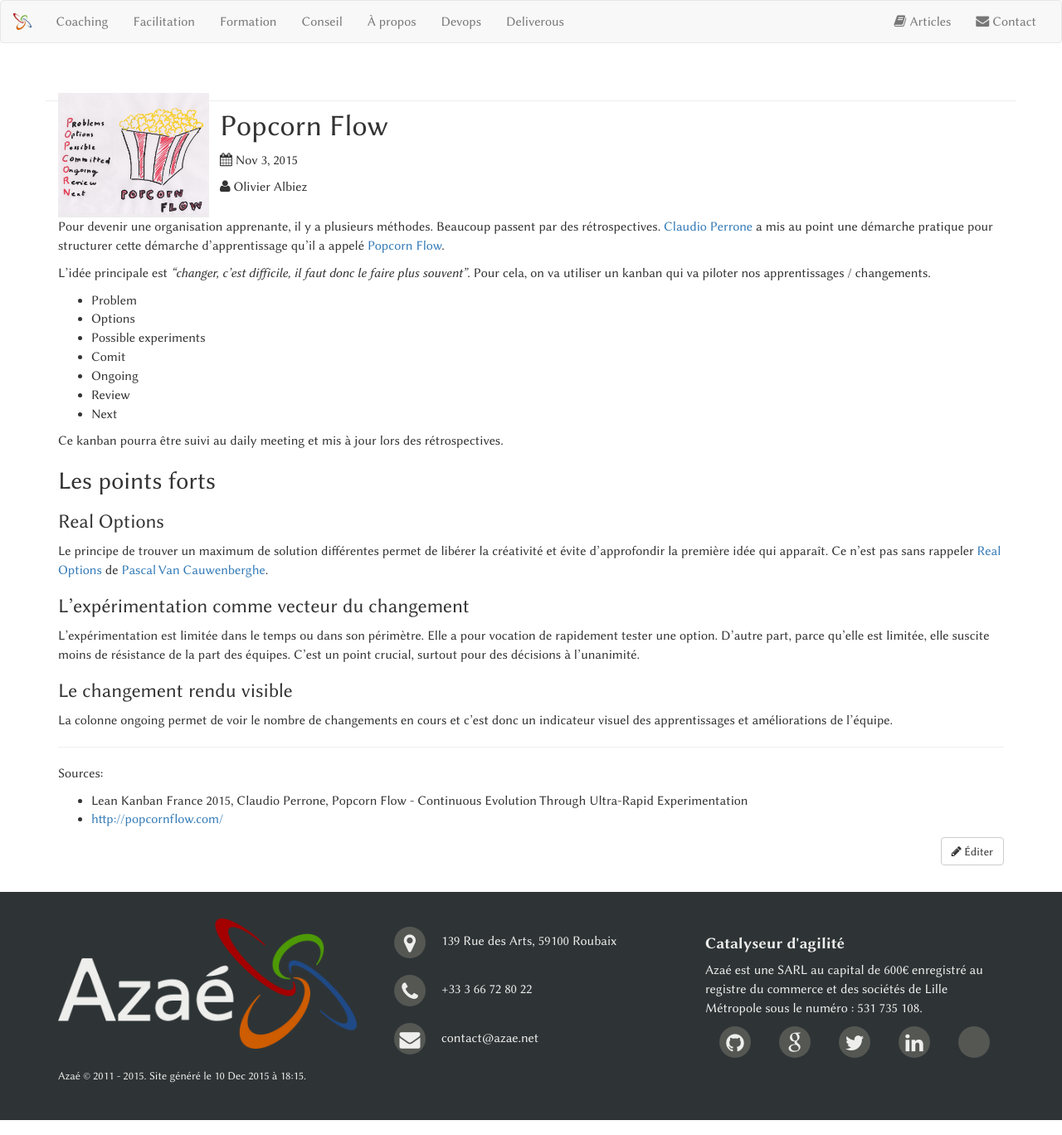
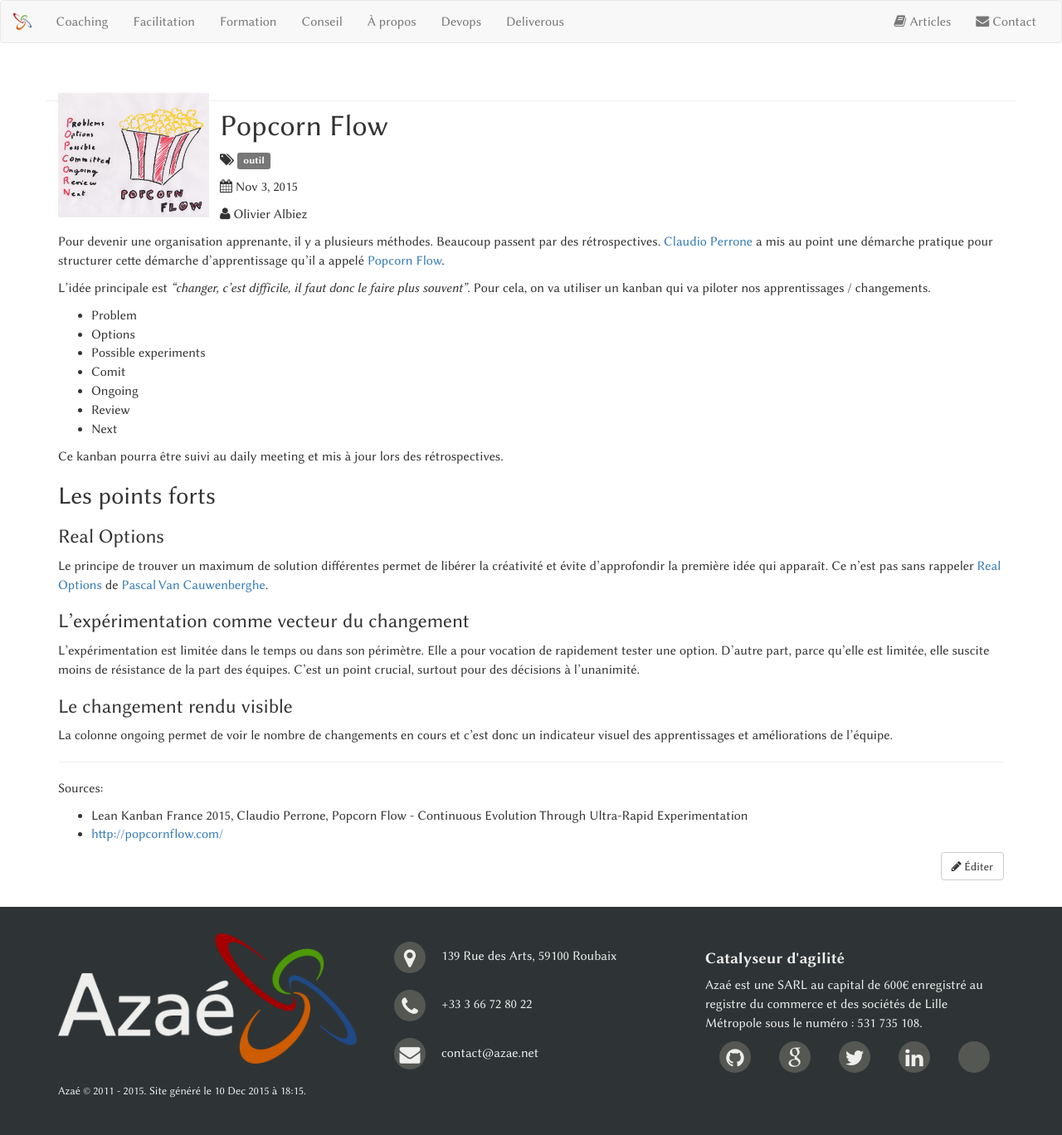
Before and after one commit to coachBZH/azae.net, a Jekyll site: the page built from articles/_posts/2015-11-03-popcorn-flow.md, in a window 1280 px wide. Shown: the whole page at 83% size. Built offline with Jekyll 4.4.1, drawn with Linux system fonts in a browser that asks for light colours; some web fonts are replaced.

Commit message:
tag outil added on pop corn flow

```diff
--- a/articles/_posts/2015-11-03-popcorn-flow.md
+++ b/articles/_posts/2015-11-03-popcorn-flow.md
@@ -2,6 +2,8 @@
 title:  "Popcorn Flow"
 authors:
   - Olivier Albiez
+tags:
+  - outil
 date:   2015-11-03 14:00:00
 illustration: /assets/images/articles/popcorn-flow/illustration.jpg
 ---
```
Also changed, not shown: articles/_posts/2015-12-07-belle-prairie.md (+0 -1 lines).
